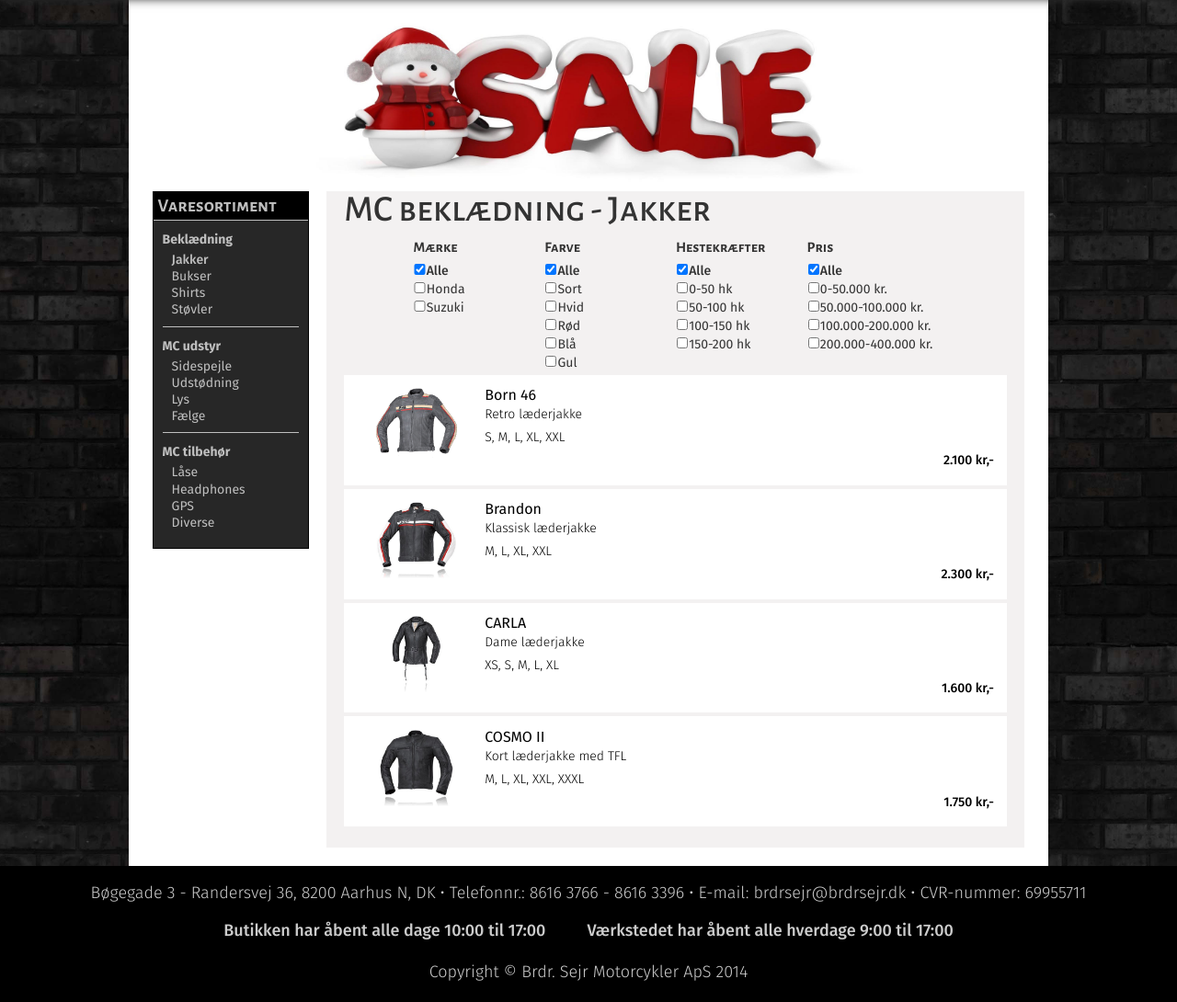
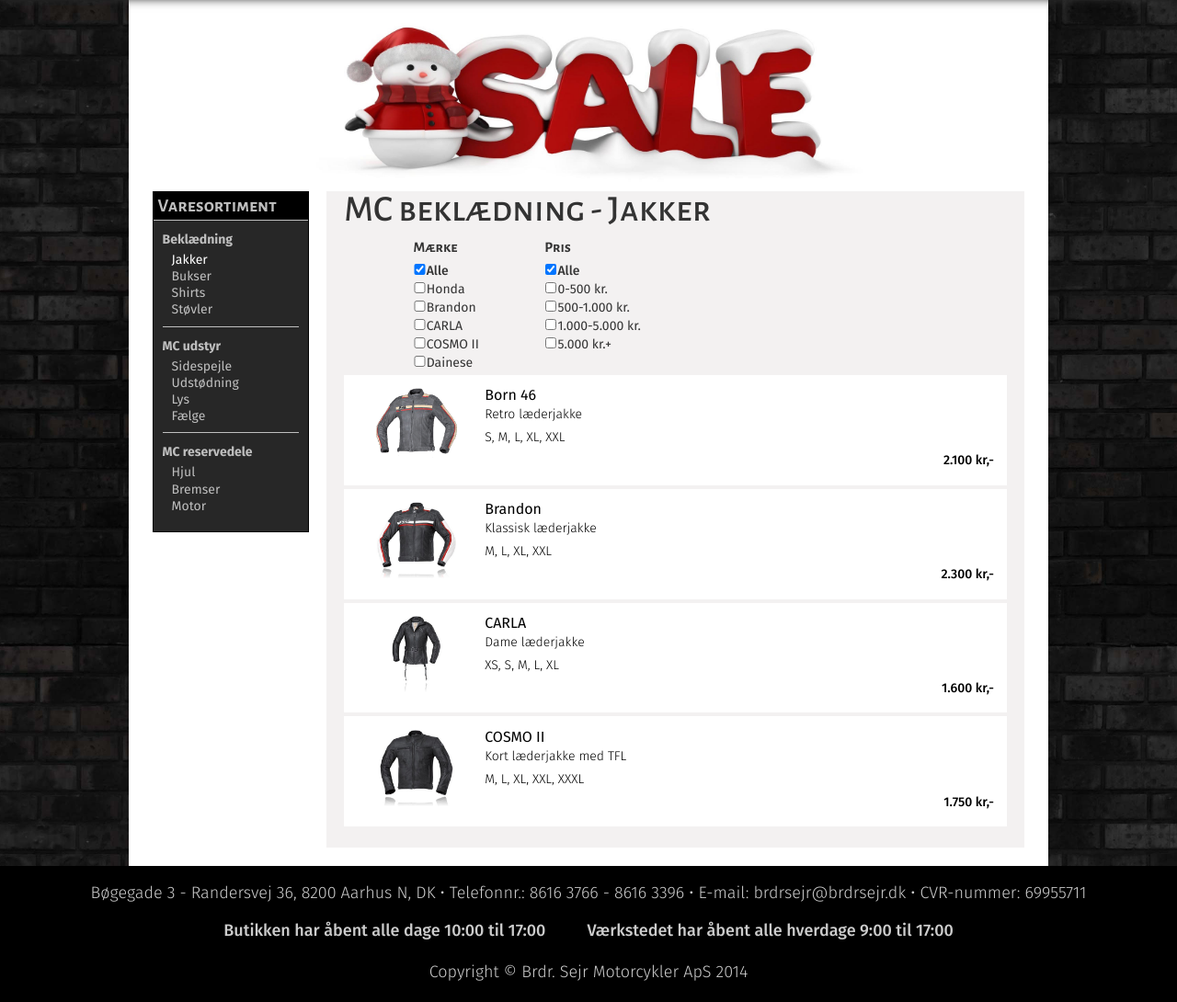
Before and after one commit to M2CD/BrdrSejr, a PHP site: page /jackets.php in a window 1280 px wide. Shown: the part 101-1191 px from the top of the page at 92% size. Run offline with PHP 8.4, Linux system fonts and the light colour scheme; some libraries are stand-ins or nearby versions.

Commit message:
finalize

```diff
--- a/css/style.css
+++ b/css/style.css
@@ -764,7 +764,7 @@ img.mcwebshop {
 }
 
 /*sidemenu*/
-section.webshopmenu {
+nav.webshopmenu {
     width: 18%;
     border: 1px #000 solid;
     display: inline-block;
@@ -773,7 +773,7 @@ section.webshopmenu {
     color: #bfbfbf;
 }
 
-section.webshopmenu h2 {
+nav.webshopmenu h2 {
     font-size: 20px;
     width: 100%;
     border-bottom: 1px #bfbfbf solid;
@@ -814,6 +814,10 @@ ul.sidesubmenu li a {
 }
 
 ul.sidesubmenu li a:hover {
+    color: #FFF;
+}
+
+ul.sidesubmenu a.active {
     color: #FFF;
 }
 
--- a/index.php
+++ b/index.php
@@ -13,7 +13,7 @@
 		<nav class="circles">
 			<a href="motorcycles.php" title="Se vores store udvalg af motorcykler" class="mc">Motorcykler</a>
 			<a href="repairshop.php" title="Se info omkring vores værksted" class="rep">Værksted</a>
-			<a href="#" title="Køb dit udstyr her" class="acc">Udstyr-shop</a>
+			<a href="mcwebshop.php" title="Køb dit udstyr her" class="acc">Udstyr-shop</a>
 		</nav>
 		<article class="welcome">
 			<h2>Velkommen til Brdr. Sejr</h2>
--- a/jackets.php
+++ b/jackets.php
@@ -8,12 +8,12 @@
     <main>
 	<img src="img/mcwebshop/sale.jpg" class="mcwebshop" alt="Christmas sale">
 
-    <section class="webshopmenu">
+    <nav class="webshopmenu">
         <h2>Varesortiment</h2>
     <ul class="sidemenu">
         <li class="sidemenuheader head">Beklædning</li>
             <ul class="sidesubmenu">
-                <li><a href="#"><strong>Jakker</strong></a></li>
+                <li><a href="#" class="active">Jakker</a></li>
                 <li><a href="#">Bukser</a></li>
                 <li><a href="#">Shirts</a></li>
                 <li><a href="#">Støvler</a></li>
@@ -25,15 +25,14 @@
                 <li><a href="#">Lys</a></li>
                 <li><a href="#">Fælge</a></li>
             </ul>
-        <li class="sidemenuheader">MC tilbehør</li>
+        <li class="sidemenuheader">MC reservedele</li>
             <ul class="sidesubmenu">
-                <li><a href="#">Låse</a></li>
-                <li><a href="#">Headphones</a></li>
-                <li><a href="#">GPS</a></li>
-                <li><a href="#">Diverse</a></li>
+                <li><a href="#">Hjul</a></li>
+                <li><a href="#">Bremser</a></li>
+                <li><a href="#">Motor</a></li>
             </ul>
     </ul>
-    </section>
+    </nav>
     <section class="productbox">
 
     <h1>MC beklædning - Jakker</h1>
@@ -43,47 +42,27 @@
         <h2>Mærke</h2>
         <input type="checkbox" name="Brand" value="All" checked><strong>Alle</strong>
         <br>
-        <input type="checkbox" name="Brand" value="Honda">Honda
+        <input type="checkbox" name="Brand" value="Born 46">Honda
         <br>
-        <input type="checkbox" name="Brand" value="Suzuki">Suzuki
-    </form>
-    <form class="shopcheckbox">
-        <h2>Farve</h2>
-        <input type="checkbox" name="Brand" value="All" checked><strong>Alle</strong>
+        <input type="checkbox" name="Brand" value="Brandon">Brandon
         <br>
-        <input type="checkbox" name="Brand" value="Honda">Sort
+        <input type="checkbox" name="Brand" value="CARLA">CARLA
         <br>
-        <input type="checkbox" name="Brand" value="Suzuki">Hvid
+        <input type="checkbox" name="Brand" value="COSMO II">COSMO II
         <br>
-        <input type="checkbox" name="Brand" value="Honda">Rød
-        <br>
-        <input type="checkbox" name="Brand" value="Suzuki">Blå
-        <br>
-        <input type="checkbox" name="Brand" value="Honda">Gul
-    </form>
-    <form class="shopcheckbox">
-        <h2>Hestekræfter</h2>
-        <input type="checkbox" name="Brand" value="All" checked><strong>Alle</strong>
-        <br>
-        <input type="checkbox" name="Brand" value="Honda">0-50 hk
-        <br>
-        <input type="checkbox" name="Brand" value="Suzuki">50-100 hk
-        <br>
-        <input type="checkbox" name="Brand" value="Honda">100-150 hk
-        <br>
-        <input type="checkbox" name="Brand" value="Suzuki">150-200 hk
+        <input type="checkbox" name="Brand" value="Dainese">Dainese
     </form>
     <form class="shopcheckbox">
         <h2>Pris</h2>
         <input type="checkbox" name="Brand" value="All" checked><strong>Alle</strong>
         <br>
-        <input type="checkbox" name="Brand" value="Honda">0-50.000 kr.
+        <input type="checkbox" name="Brand" value="Honda">0-500 kr.
         <br>
-        <input type="checkbox" name="Brand" value="Suzuki">50.000-100.000 kr.
+        <input type="checkbox" name="Brand" value="Suzuki">500-1.000 kr.
         <br>
-        <input type="checkbox" name="Brand" value="Honda">100.000-200.000 kr.
+        <input type="checkbox" name="Brand" value="Honda">1.000-5.000 kr.
         <br>
-        <input type="checkbox" name="Brand" value="Suzuki">200.000-400.000 kr.
+        <input type="checkbox" name="Brand" value="Suzuki">5.000 kr.+
     </form>
     </section>
 
```
Also changed, not shown: born46Jacket.php (+7 -8 lines), mcwebshop.php (+7 -7 lines), img/butik.png (added).
